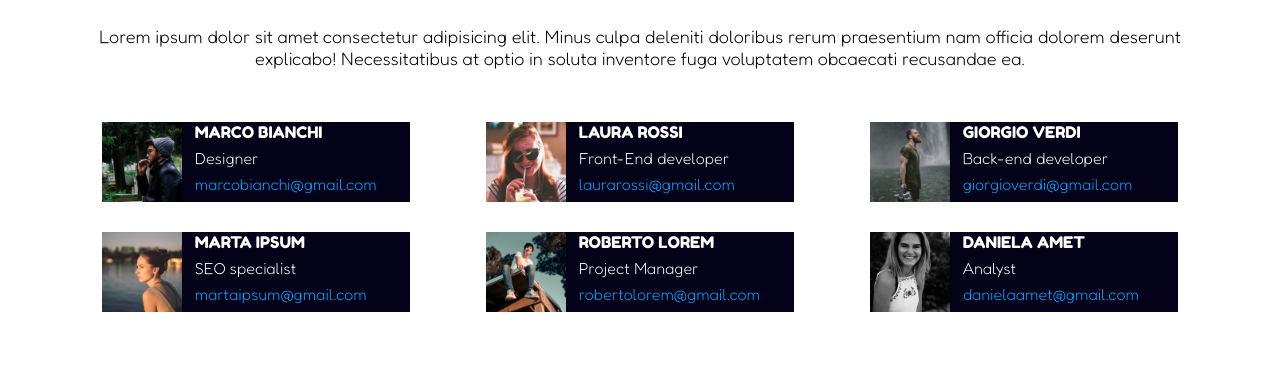
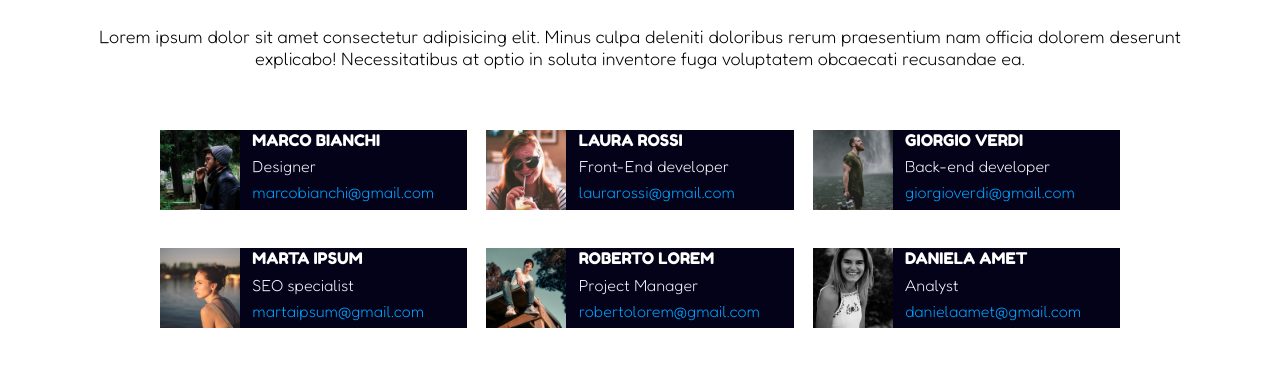
Before and after one commit to scarpi2001/html-css-float-cards, a plain HTML site: page index.html in a window 1280 px wide. Shown: the part 81-448 px from the top of the page. Drawn offline with Linux system fonts and the light colour scheme.

Commit message:
complete_fixed

```diff
--- a/css/style.css
+++ b/css/style.css
@@ -46,10 +46,20 @@ header {
 }
 
 .card {
-    height: 80px;
     width: 80%;
-    margin: 30px 10%;
     background-color: rgb(4, 2, 24);
+}
+
+.sinistra {
+    margin: 10% 25%;
+}
+
+.centrale{
+    margin: 10% 10%;
+}
+
+.destra {
+    margin: 10% -5%;
 }
 
 .card::after {
--- a/index.html
+++ b/index.html
@@ -29,13 +29,13 @@
                 <div class="row">
                     <!-- colonna sinistra -->
                     <div class="col">
-                        <div class="card">
+                        <div class="card sinistra">
                             <img src="img/male1.png" alt="Marco Bianchi">
                             <div class="text name">MARCO BIANCHI</div>
                             <div class="text role">Designer</div>
                             <a class="text mail" href="https://www.google.com/intl/it/gmail/about/">marcobianchi@gmail.com</a>
                         </div>
-                        <div class="card">
+                        <div class="card sinistra">
                             <img src="img/female2.png" alt="Marta Ipsum">
                             <div class="text name">MARTA IPSUM</div>
                             <div class="text role">SEO specialist</div>
@@ -44,13 +44,13 @@
                     </div>
                     <!-- colonna centrale -->
                     <div class="col">
-                        <div class="card">
+                        <div class="card centrale">
                             <img src="img/female1.png" alt="Laura Rossi">
                             <div class="text name">LAURA ROSSI</div>
                             <div class="text role">Front-End developer</div>
                             <a class="text mail" href="https://www.google.com/intl/it/gmail/about/">laurarossi@gmail.com</a>
                         </div>
-                        <div class="card">
+                        <div class="card centrale">
                             <img src="img/male3.png" alt="Roberto Lorem">
                             <div class="text name">ROBERTO LOREM</div>
                             <div class="text role">Project Manager</div>
@@ -59,13 +59,13 @@
                     </div>
                     <!-- colonna destra -->
                     <div class="col">
-                        <div class="card">
+                        <div class="card destra">
                             <img src="img/male2.png" alt="Giorgio Verdi">
                             <div class="text name">GIORGIO VERDI</div>
                             <div class="text role">Back-end developer</div>
                             <a class="text mail" href="https://www.google.com/intl/it/gmail/about/">giorgioverdi@gmail.com</a>
                         </div>
-                        <div class="card">
+                        <div class="card destra">
                             <img src="img/female3.png" alt="Daniela Amet">
                             <div class="text name">DANIELA AMET</div>
                             <div class="text role">Analyst</div>
```
